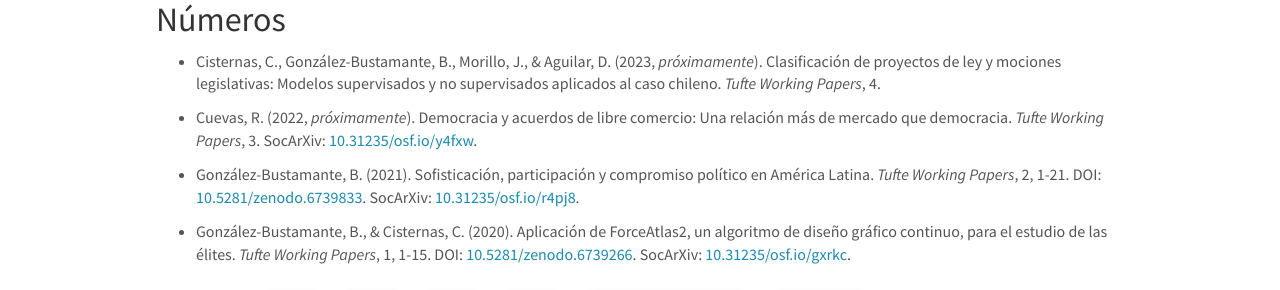
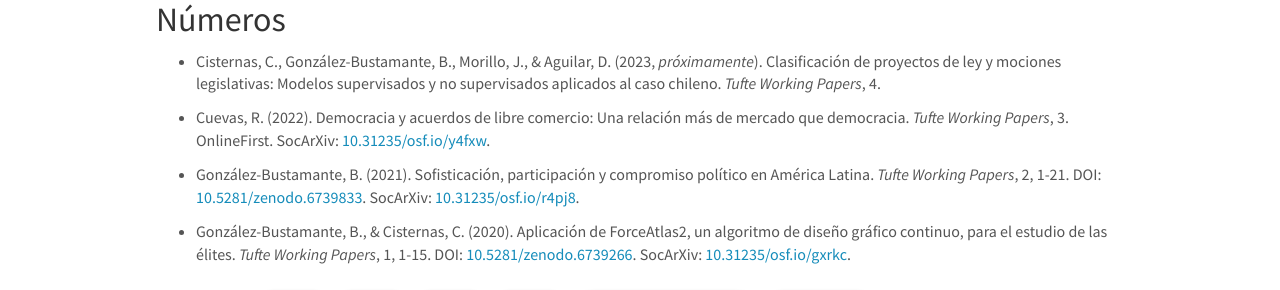
Before and after one commit to training-datalab/old-training-datalab.com, a Jekyll site: the page built from _pages/tufte-working-papers-spanish.md, in a window 1280 px wide and 997 px high. Shown: the part 475-765 px from the top of the window. Built offline with Jekyll 4.4.1, drawn with Linux system fonts in a browser that asks for light colours; nearby versions of some CDN libraries.

Commit message:
Update tufte-working-papers-spanish.md
Co-Authored-By: jaquelin Morillo <91754541+JaquelinMorillo@users.noreply.github.com>

```diff
--- a/_pages/tufte-working-papers-spanish.md
+++ b/_pages/tufte-working-papers-spanish.md
@@ -20,7 +20,7 @@
 
 * Cisternas, C., González-Bustamante, B., Morillo, J., & Aguilar, D. (2023, *próximamente*). Clasificación de proyectos de ley y mociones legislativas: Modelos supervisados y no supervisados aplicados al caso chileno. *Tufte Working Papers*, 4.
 
-* Cuevas, R. (2022, *próximamente*). Democracia y acuerdos de libre comercio: Una relación más de mercado que democracia. *Tufte Working Papers*, 3. SocArXiv: <a href="https://doi.org/10.31235/osf.io/y4fxw" target="_blank">10.31235/osf.io/y4fxw</a>.
+* Cuevas, R. (2022). Democracia y acuerdos de libre comercio: Una relación más de mercado que democracia. *Tufte Working Papers*, 3. OnlineFirst. SocArXiv: <a href="https://doi.org/10.31235/osf.io/y4fxw" target="_blank">10.31235/osf.io/y4fxw</a>.
 
 * González-Bustamante, B. (2021). Sofisticación, participación y compromiso político en América Latina. *Tufte Working Papers*, 2, 1-21. DOI: <a href="https://doi.org/10.5281/zenodo.6739833" target="_blank">10.5281/zenodo.6739833</a>. SocArXiv: <a href="https://doi.org/10.31235/osf.io/r4pj8" target="_blank">10.31235/osf.io/r4pj8</a>.
 
```
